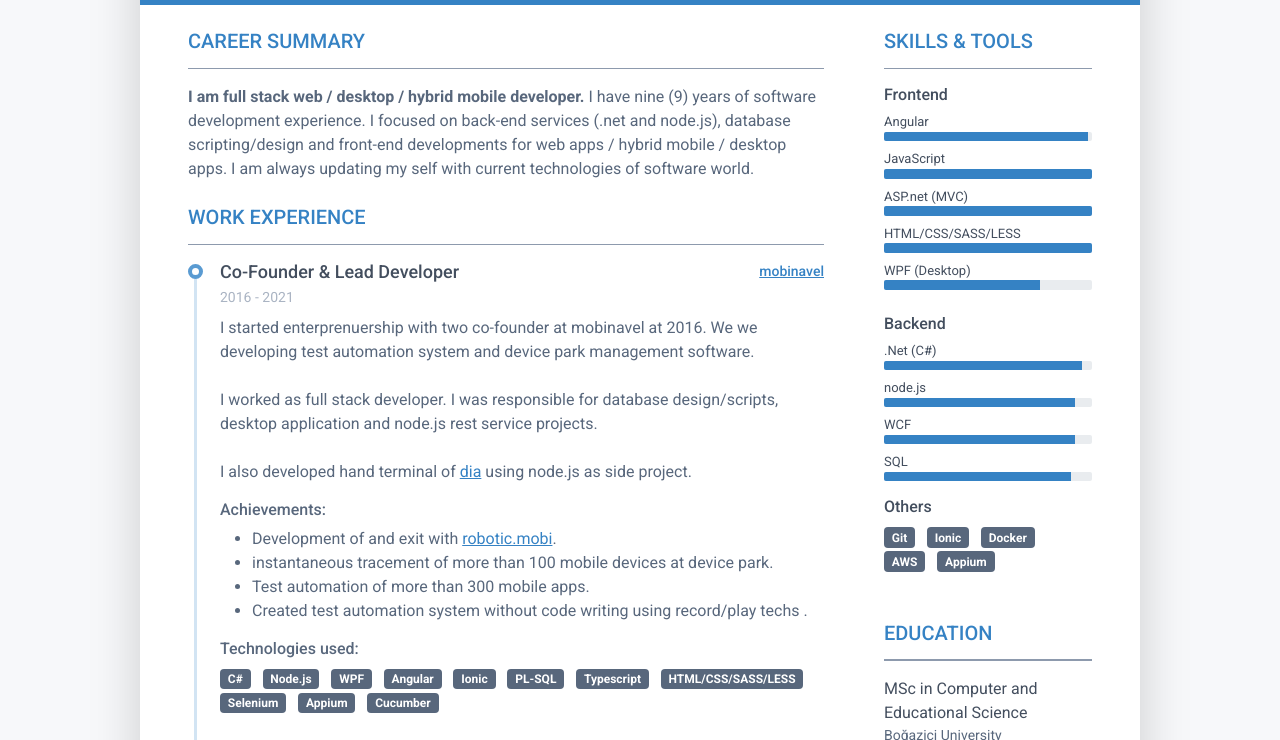
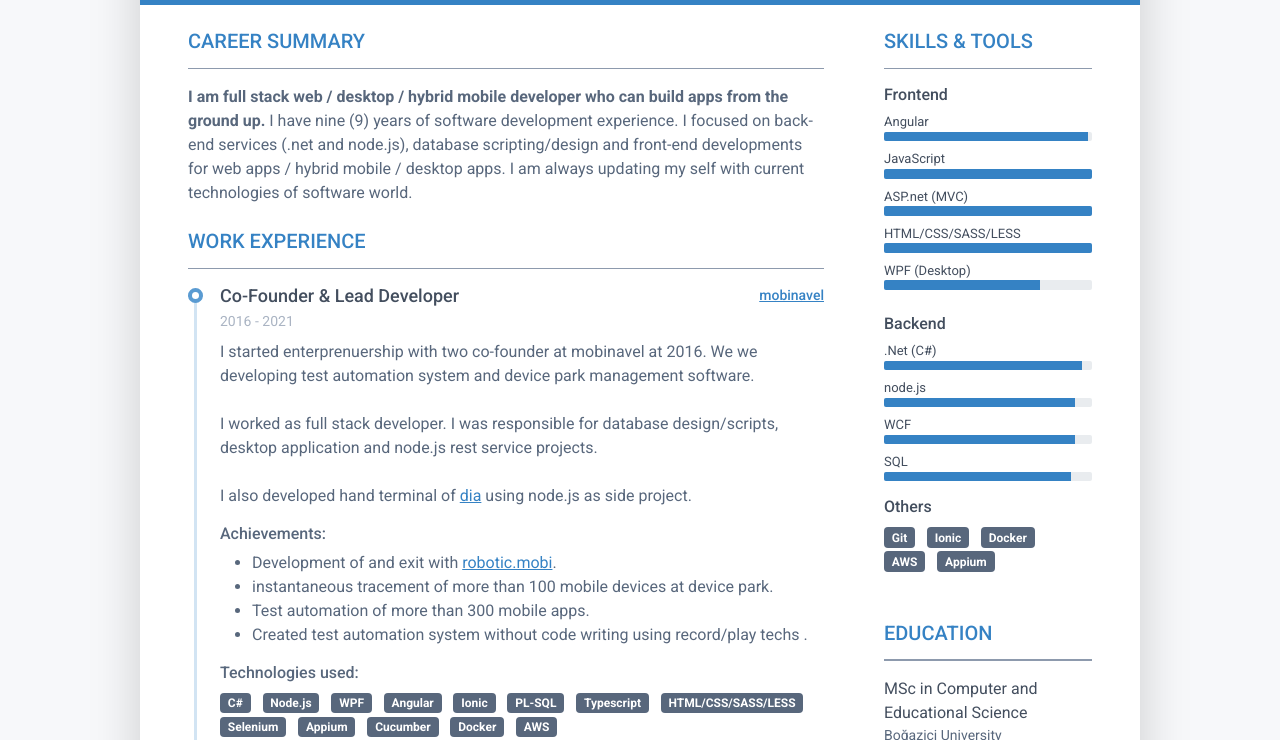
Before and after one commit to osmanraifgunes/osmanraifgunes.github.io, a plain HTML site: page index.html in a window 1280 px wide. Shown: the part 212-952 px from the top of the page. Drawn offline with Linux system fonts and the light colour scheme.

Commit message:
Update index.html

```diff
--- a/index.html
+++ b/index.html
@@ -75,7 +75,7 @@
 							</h2>
 							<div class="resume-section-content">
 								<p class="mb-0 text-wrap">
-									<b>I am full stack web / desktop / hybrid mobile developer.</b>
+									<b>I am full stack web / desktop / hybrid mobile developer who can build apps from the ground up.</b>
 
 									I have nine (9) years of software development experience. I focused on back-end
 									services (.net and node.js),
@@ -141,6 +141,8 @@
 												<li class="list-inline-item"><span class="badge bg-secondary badge-pill">Selenium</span></li>
 												<li class="list-inline-item"><span class="badge bg-secondary badge-pill">Appium</span></li>
 												<li class="list-inline-item"><span class="badge bg-secondary badge-pill">Cucumber</span></li>
+												<li class="list-inline-item"><span class="badge bg-secondary badge-pill">Docker</span></li>
+												<li class="list-inline-item"><span class="badge bg-secondary badge-pill">AWS</span></li>
 											</ul>
 										</div>
 										<!--//resume-timeline-item-desc-->
```
